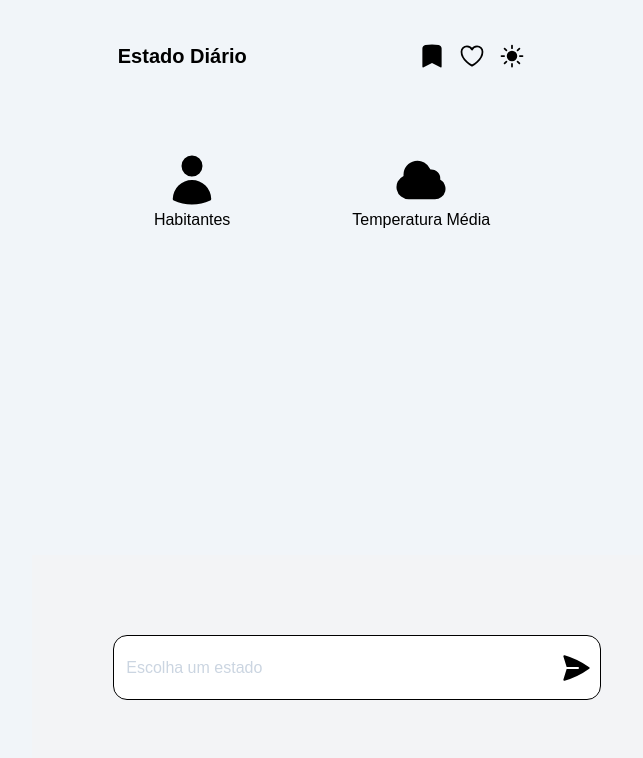
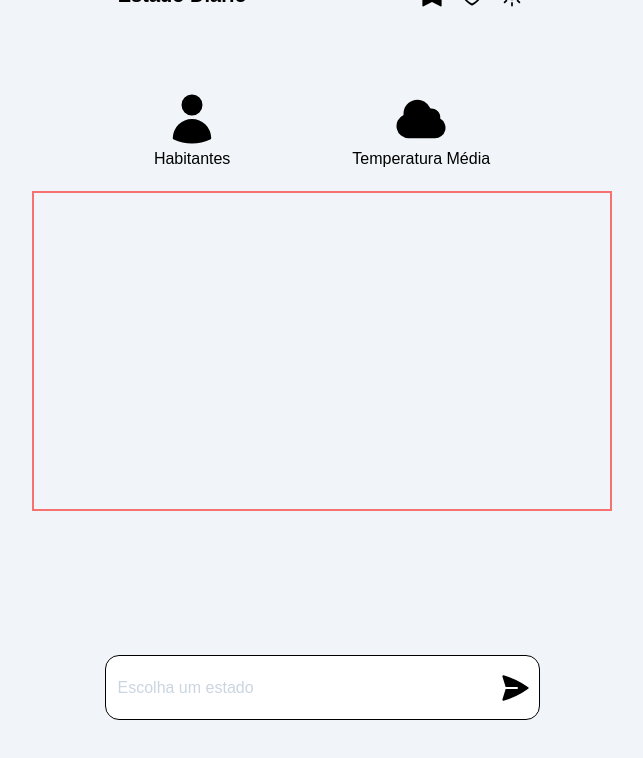
Before and after one commit to fabcode01/Estado-Diario, a Next.js app: page /game in a window 1280 px wide. Shown: the top 758 px of the page, without its empty margins (318-961 px from the left). Built offline with nearby package versions, Linux system fonts and the light colour scheme.

Commit message:
melhorias no layout

```diff
--- a/componentes/Input.tsx
+++ b/componentes/Input.tsx
@@ -65,8 +65,9 @@ export default function Input(props: InputProps) {
   }
 
   return (
+    <div>
 
-      <div className="flex py-20 bg-gray-100 dark:bg-slate-800  justify-center fixed bottom-5 w-full max-w-[650px]">
+        <div className="flex py-20 justify-center mt-16 w-full max-w-[650px]">
 
           <div className="relative  flex flex-col items-center w-3/4 m-auto">
 
@@ -149,6 +150,7 @@ export default function Input(props: InputProps) {
             </form>
           </div>
         </div>
+    </div>
 
   );
 }
--- a/componentes/Palpites.tsx
+++ b/componentes/Palpites.tsx
@@ -28,14 +28,13 @@ export default function(props: PalpiteProps){
 
     function renderLista(){
         return (
-            <div className="h-[40%]">
+            <div>
                 <div className={`
-                    mt-12
 
-                    w-full
-                    h-[40vh]
+                    mt-5
+                    h-[150px]
+                    border-2 border-red-400
                     min-h-[320px] overflow-auto p-2 scroll-auto
-
 
 
 
--- a/pages/game.tsx
+++ b/pages/game.tsx
@@ -127,7 +127,7 @@ export default function Game(props: any) {
         <div
           className={`
             flex justify-center
-            overflow-hidden
+            overflow-auto
              bg-slate-100
              dark:bg-slate-800`}
         >
@@ -154,6 +154,7 @@ export default function Game(props: any) {
               listaDePalpites={ListaDePalpites}
               respostaCerta={respostaCerta}
             />
+
             <Input
               palpite={palpite}
               todosEstados={props.todosEstados}
```
Lines whose indentation alone changed are shown as unchanged.
